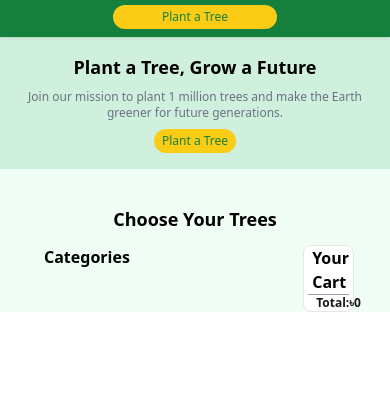
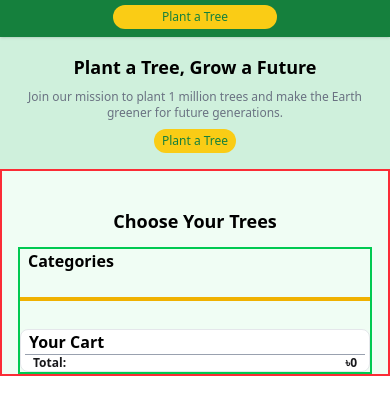
Before and after one commit to rezwankhandakar/b12-a06-green-earth-project, a plain HTML site: page index.html in a window 390 px wide. Shown: the part 75-490 px from the top of the page. Drawn offline with nearby package versions, Linux system fonts and the light colour scheme; no server answers.

Commit message:
added a mobaile responsive

```diff
--- a/index.html
+++ b/index.html
@@ -62,29 +62,32 @@
      </div>
     </section>
 
-    <main class="bg-[#F0FDF4] h-auto">
-        <div class=" h-auto mx-9 pt-9">
+    <!-- <main class="bg-[#F0FDF4] h-auto border-2 border-red-500">
+        <div class=" h-auto mx-9 pt-9"> -->
 
             <!-- title -->
-            <div class="flex justify-center items-center">
+            <!-- <div class="flex justify-center items-center">
                 <h3 class="text-lg font-semibold text-black">Choose Your Trees</h3>
             </div>
 
-            <section class="grid grid-cols-5 h-auto  gap-4  mt-3">
+            <section class="border-2 border-green-500 grid grid-cols-5 h-auto  gap-4  mt-3"> -->
 
   <!-- বাম দিকের ১ কলাম -->
-             <div class=" pl-2 h-auto">
+             <!-- <div class=" pl-2 h-auto">
                 <a class="text-black font-bold">Categories</a>
                <ul id="Categorie-container" class="text-black text-xs pt-2 grid gap-3">
                </ul>
-            </div>
+            </div> -->
 
   <!-- মাঝখানের ৩ কলাম -->
-            <div id="trees-container" class="col-span-3  h-auto grid grid-cols-3 gap-2  mb-3">
-            </div>
+            <!-- <div id="trees-container" class=" border-2 border-yellow-500 col-span-3  h-auto grid grid-cols-3  gap-2  mb-3">
+            </div> -->
+            <!-- <div id="trees-container" class="border-2 border-yellow-500 col-span-3 h-auto flex justify-between flex-wrap gap-2 mb-3">
+
+</div> -->
 
   <!-- ডান দিকের ১ কলাম -->
-            <div id="cart-container" class="bg-white border-1 border-gray-200 rounded-lg h-auto ">
+            <!-- <div id="cart-container" class="bg-white border-1 border-gray-200 rounded-lg h-auto ">
 
                 <p class="text-black font-bold pl-2">Your Cart</p>
 
@@ -103,7 +106,47 @@
 
         </div>
 
-    </main>
+    </main> -->
+
+    <main class="bg-[#F0FDF4] h-auto border-2 border-red-500">
+  <div class="h-auto mx-4 sm:mx-9 pt-9">
+
+    <!-- Title -->
+    <div class="flex justify-center items-center">
+      <h3 class="text-lg font-semibold text-black">Choose Your Trees</h3>
+    </div>
+
+    <!-- Section -->
+    <section class="border-2 border-green-500 grid grid-cols-1 md:grid-cols-5 h-auto gap-4 mt-3">
+
+      <!-- বাম দিকের ১ কলাম -->
+      <div class="pl-2 h-auto md:col-span-1">
+        <a class="text-black font-bold">Categories</a>
+        <ul id="Categorie-container" class="text-black text-xs pt-2 grid gap-3">
+        </ul>
+      </div>
+
+      <!-- মাঝখানের ৩ কলাম -->
+      <div id="trees-container" class="border-2 border-yellow-500 md:col-span-3 h-auto flex flex-wrap justify-between gap-2 mb-3">
+        <!-- Tree items এখানে যাবে -->
+      </div>
+
+      <!-- ডান দিকের ১ কলাম -->
+      <div id="cart-container" class="bg-white border-1 border-gray-200 rounded-lg h-auto md:col-span-1">
+        <p class="text-black font-bold pl-2">Your Cart</p>
+        <div id="cart-items" class="">
+        </div>
+        <div class="border-t-1 border-gray-400 mx-1">
+          <div class="flex justify-between items-center px-2">
+            <h5 class="text-xs font-semibold">Total:</h5>
+            <p id="cart-total" class="text-xs font-semibold"><span>৳</span>0</p>
+          </div>
+        </div>
+      </div>
+
+    </section>
+  </div>
+</main>
 
 <div id="treeModal" class="fixed inset-0 hidden flex items-center justify-center">
   <div class="absolute inset-0 backdrop-blur-sm bg-black/20"></div>
--- a/script.js
+++ b/script.js
@@ -77,8 +77,8 @@ const loadCategory = () =>{
         treesContainer.innerHTML = ""
         plants.forEach(plant =>{
             treesContainer.innerHTML +=`
-            <div id="${plant.id}" class="bg-white border-1 border-gray-200 rounded-lg h-auto w-40 flex flex-col justify-between">
-                    <img class="h-32 w-40 rounded-xl  p-2 " src="${plant.image}" alt="">
+            <div id="${plant.id}" class="bg-white border-1 border-gray-200 rounded-lg h-auto w-50 flex flex-col justify-between">
+                    <img class="h-32 w-50 rounded-xl  p-2 " src="${plant.image}" alt="">
                     <h5 class="text-sm font-semibold pl-1">${plant.name}</h5>
                     <p class="text-[10px] pl-1">${plant.description}</p>
                     <div class="flex justify-between p-1">
```
